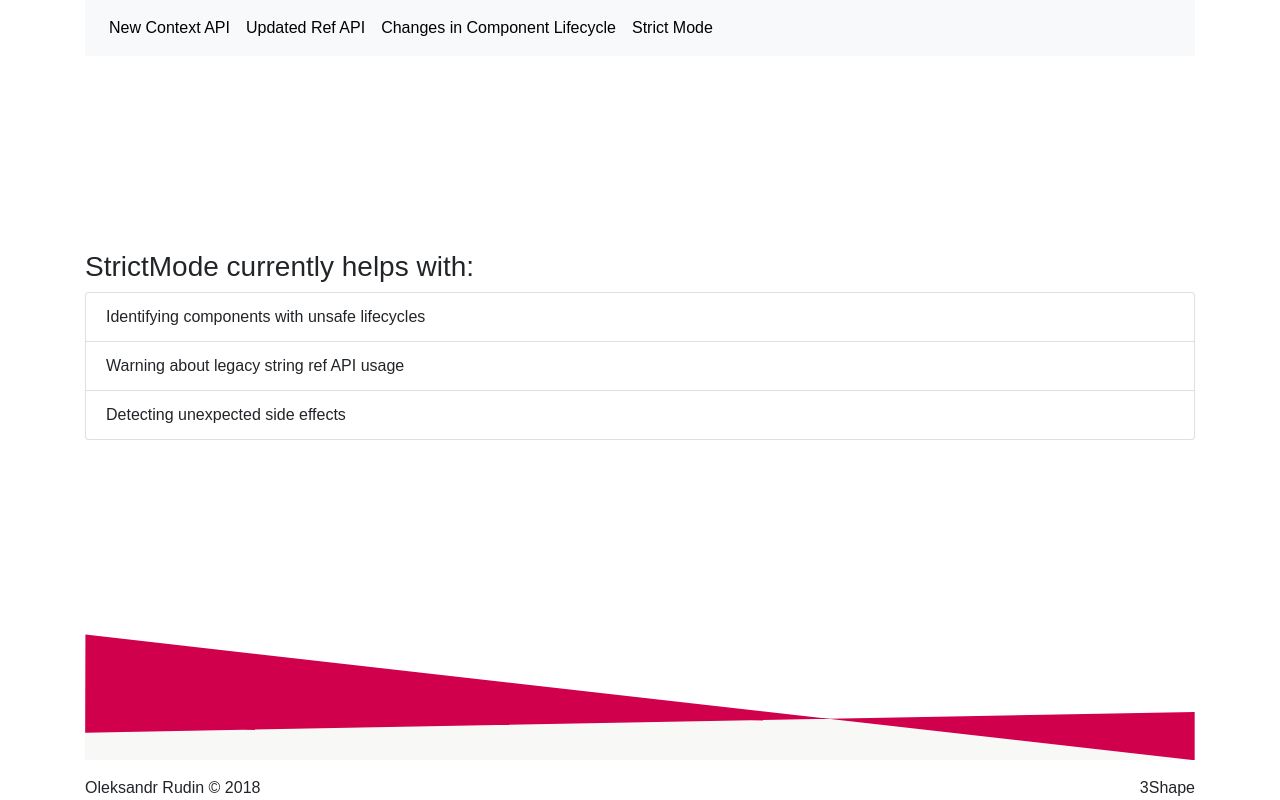
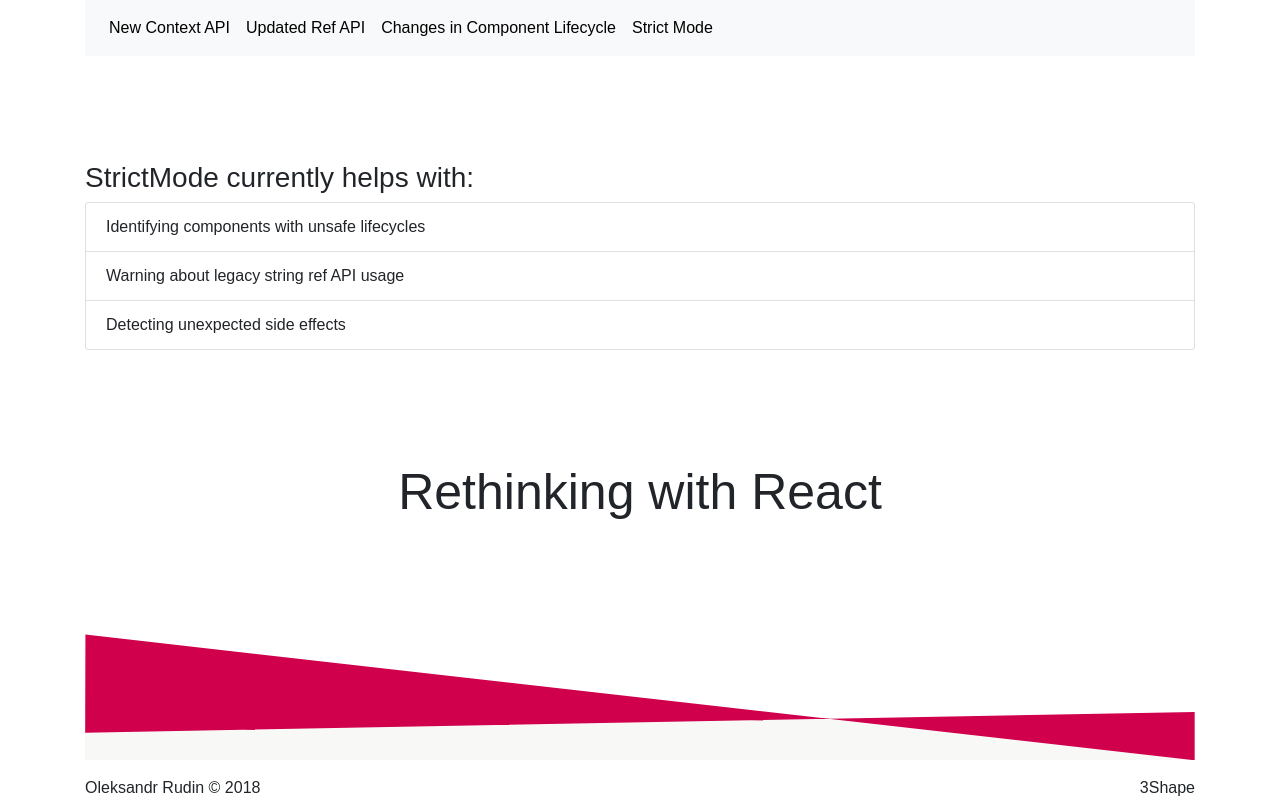
Before and after one commit to sFiFty/React-Amsterdam-Presentation, a React (Create React App) app in the folder react-amsterdam/: page /strict-mode in a window 1280 px wide. Built offline with nearby package versions, Linux system fonts and the light colour scheme.

Commit message:
added title on main page

```diff
--- a/react-amsterdam/src/App.css
+++ b/react-amsterdam/src/App.css
@@ -3,6 +3,11 @@
   flex-direction: column;
   justify-content: space-between;
   height: 100%;
+}
+
+.title {
+  font-size: 50px;
+  text-align: center;
 }
 
 .App-logo {
--- a/react-amsterdam/src/App.js
+++ b/react-amsterdam/src/App.js
@@ -17,6 +17,9 @@ class App extends Component {
         <Route path="/ref-api" component={RefApi} />
         <Route path="/lifecycle" component={LifecycleChanges} />
         <Route path="/strict-mode" component={StrictMode} />
+        <div className="title">
+          Rethinking with React
+        </div>
         <footer>
           <img src={require('./static/footer.svg')} alt=""/>
           <div className="mt-3 d-flex justify-content-between">
--- a/react-amsterdam/src/components/RefApi/RefApi.js
+++ b/react-amsterdam/src/components/RefApi/RefApi.js
@@ -23,7 +23,7 @@ class RefApi extends Component {
       <div>
         <h1 className="mb-5 mt-3">Ref API</h1>
         <div className="image-container">
-          <h3>Deprecated</h3>
+          <h3>Old version</h3>
           <img src={require('../../static/old-ref-example.png')} alt="old-ref"/>
         </div>
         <hr/>
--- a/react-amsterdam/src/components/StrictMode/StrictMode.js
+++ b/react-amsterdam/src/components/StrictMode/StrictMode.js
@@ -25,8 +25,7 @@ class InnerStrictMode extends Component {
 
   render() {
     return (
-      <StrictMode>
-        <div ref="ref" className="strict-mode">
+      <div ref="ref" className="strict-mode">
         <h3>StrictMode currently helps with:</h3>
         <ul className="list-group">
           <li className="list-group-item">Identifying components with unsafe lifecycles</li>
@@ -34,7 +33,6 @@ class InnerStrictMode extends Component {
           <li className="list-group-item">Detecting unexpected side effects</li>
         </ul>
       </div>
-      </StrictMode>
     );
   }
 }
```
